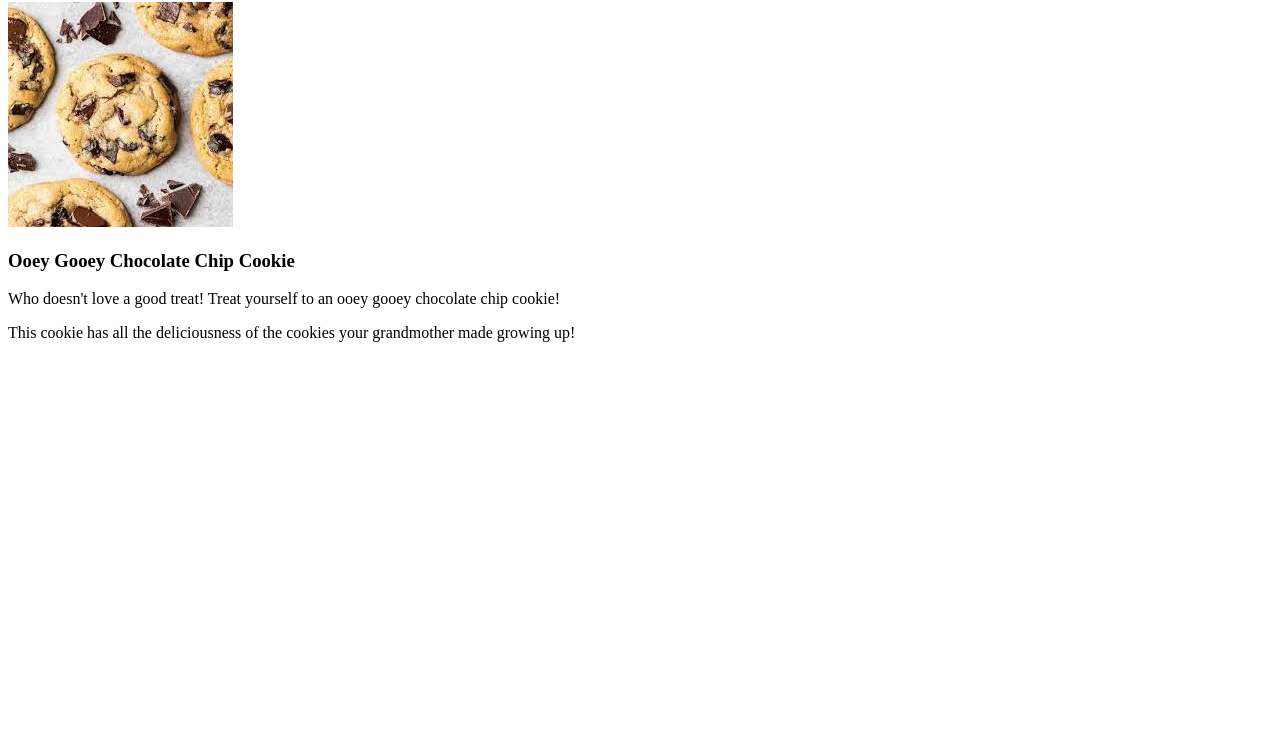
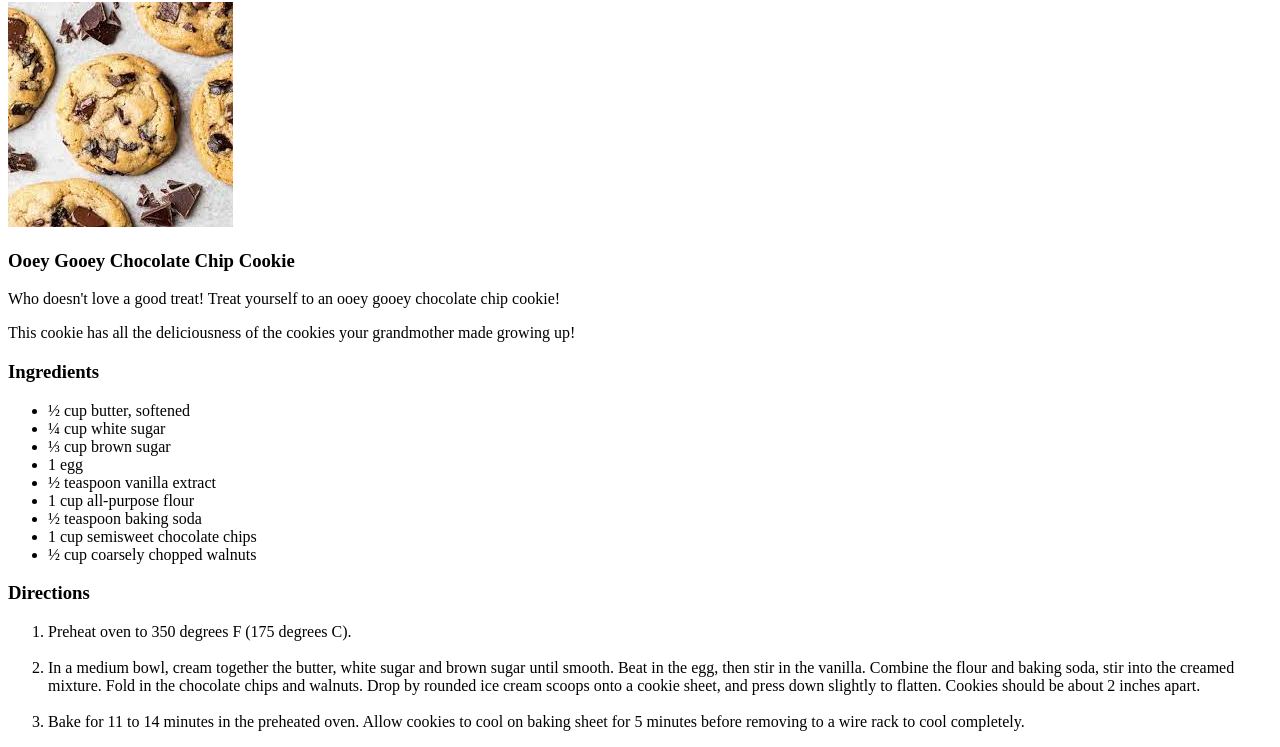
Before and after one commit to zvlvs/odin-recipes, a plain HTML site: page recipes/chocolate-chip-cookie.html in a window 1280 px wide. Shown: the part 78-825 px from the top of the page. Before the commit the page ends 800 px from the top, so only its background shows below. Drawn offline with Linux system fonts and the light colour scheme.

Commit message:
added and completed waffle.html. finished choc chip page

```diff
--- a/recipes/chocolate-chip-cookie.html
+++ b/recipes/chocolate-chip-cookie.html
@@ -13,8 +13,28 @@
         <p>Who doesn't love a good treat! Treat yourself to an ooey gooey chocolate chip cookie!</p>
         <p>This cookie has all the deliciousness of the cookies your grandmother made growing up!</p>
 
+        <h3>Ingredients</h3>
 
+        <ul>
+           <li>½ cup butter, softened</li>
+           <li>¼ cup white sugar</li>
+           <li>⅓ cup brown sugar</li>
+           <li>1 egg</li>
+           <li>½ teaspoon vanilla extract</li>
+           <li>1 cup all-purpose flour</li>
+           <li>½ teaspoon baking soda</li>
+           <li>1 cup semisweet chocolate chips</li>
+           <li> ½ cup coarsely chopped walnuts</li>
+        </ul>
 
+        <h3>Directions</h3>
 
+        <ol>
+            <li>Preheat oven to 350 degrees F (175 degrees C).</li>
+            <br>
+            <li>In a medium bowl, cream together the butter, white sugar and brown sugar until smooth. Beat in the egg, then stir in the vanilla. Combine the flour and baking soda, stir into the creamed mixture. Fold in the chocolate chips and walnuts. Drop by rounded ice cream scoops onto a cookie sheet, and press down slightly to flatten. Cookies should be about 2 inches apart.</li>
+            <br>
+            <li>Bake for 11 to 14 minutes in the preheated oven. Allow cookies to cool on baking sheet for 5 minutes before removing to a wire rack to cool completely.</li>
+        </ol>
     </body>
 </html>
```
Also changed, not shown: index.html (+5 -4 lines), recipes/waffles.html (added, +42 -0 lines), images/waffle.jpg (added).
